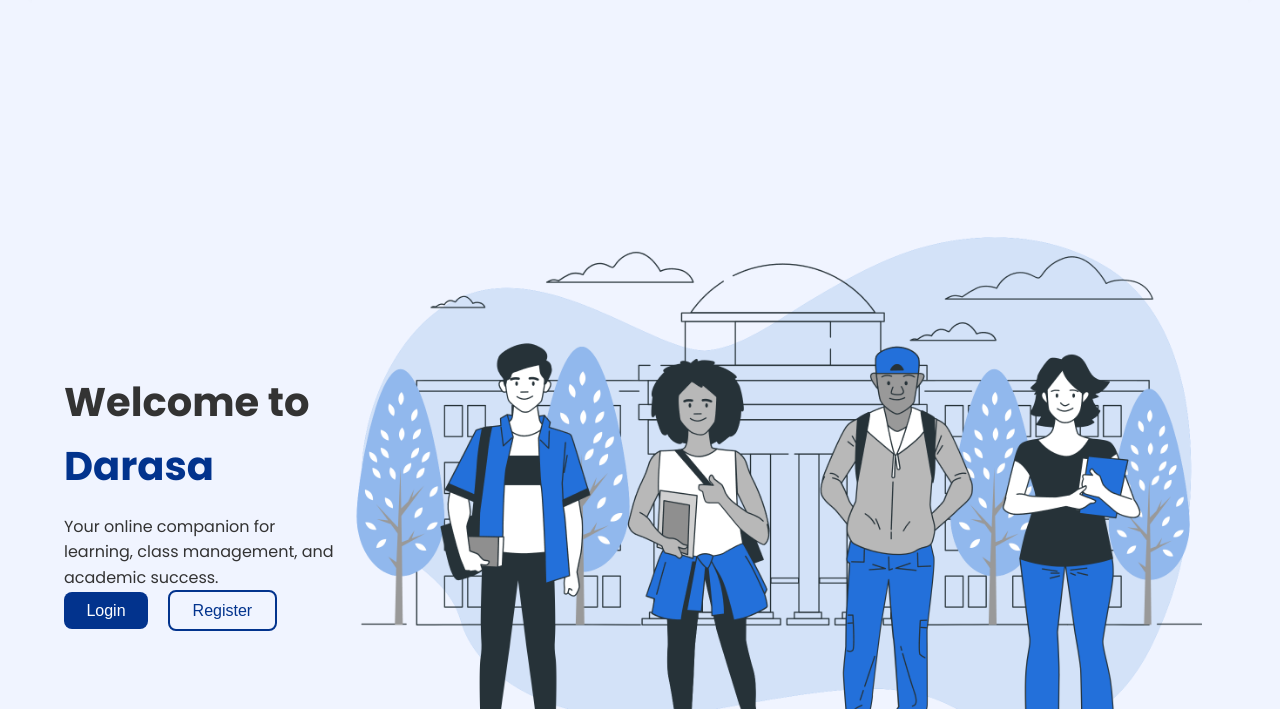
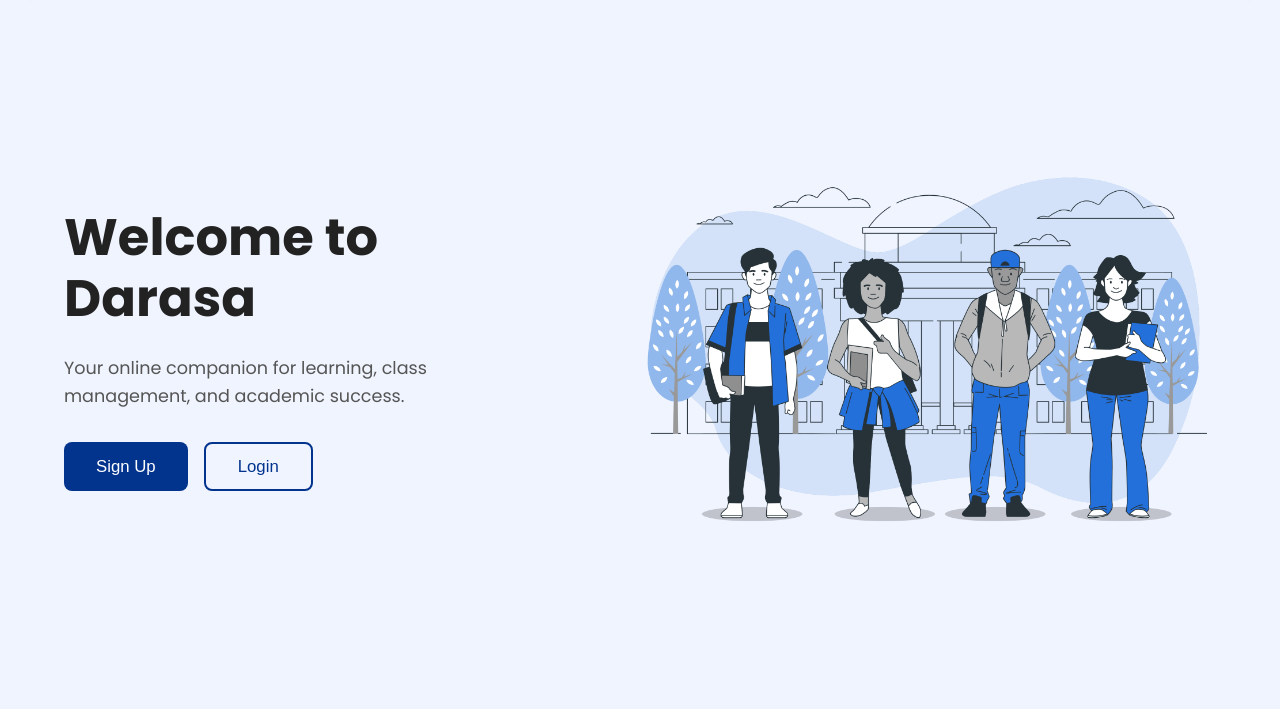
Before and after one commit to JeremiahSents/darasa-strath-final, a plain HTML site: page index.html in a window 1280 px wide. Shown: the part 91-800 px from the top of the page. Drawn offline with Linux system fonts and the light colour scheme.

Commit message:
improved page

```diff
--- a/global.css
+++ b/global.css
@@ -93,26 +93,81 @@ nav {
   justify-content: space-between;
   align-items: center;
   padding: 4rem 2rem;
-  background-color: #f0f4ff;
+  background-color: var(--landing-page-background-color);
+  position: relative;
+  overflow: hidden;
 }
 
 .hero-text {
-  max-width: 50%;
+  max-width: 45%;
+  z-index: 2;
 }
 
 .hero-text h1 {
-  font-size: 2.5rem;
-  margin-bottom: 1rem;
+  font-size: 3.2rem;
+  font-weight: 700;
+  line-height: 1.2;
+  margin-bottom: 1.5rem;
+  color: #222;
 }
 
 .hero-text .span-text {
   color: var(--cta-background-color);
 }
 
+.hero-text p {
+  font-size: 1.1rem;
+  color: #555;
+  margin-bottom: 2rem;
+  max-width: 90%;
+}
+
+.hero-buttons {
+  display: flex;
+  gap: 1rem;
+  margin-top: 2rem;
+}
+
+.hero-buttons .cta-button {
+  padding: 0.8rem 2rem;
+  font-weight: 500;
+  font-size: 1.05rem;
+}
+
+.hero-buttons .secondary-button {
+  padding: 0.8rem 2rem;
+  font-weight: 500;
+  font-size: 1.05rem;
+  margin-left: 0;
+}
+
+.hero-image {
+  position: relative;
+  width: 50%;
+  z-index: 2;
+  display: flex;
+  justify-content: center;
+  align-items: center;
+}
+
 .hero-image img {
   max-width: 100%;
   height: auto;
+  border-radius: 20px;
+  object-fit: contain;
 }
+
+.icon-text {
+  display: flex;
+  flex-direction: column;
+  line-height: 1.2;
+}
+
+.icon-text strong {
+  font-size: 0.9rem;
+  color: #333;
+}
+
 #features {
   padding: 60px 20px;
   text-align: center;
@@ -217,3 +272,16 @@ footer .social-links li a {
 footer .social-links li a:hover {
   color: var(--landing-page-text-color-hover);
 }
+
+
+@media (max-width: 900px) {
+  .features-grid {
+    grid-template-columns: repeat(2, 1fr);
+  }
+}
+
+@media (max-width: 600px) {
+  .features-grid {
+    grid-template-columns: 1fr;
+  }
+}
--- a/index.html
+++ b/index.html
@@ -32,18 +32,19 @@
         <!-- Hero Section -->
         <section id="hero">
             <div class="hero-text">
-                <h1>Welcome to <span class="span-text">Darasa</span></h1>
-                <p>
-                    Your online companion for learning, class management, and academic
-                    success.
-                </p>
+                <h1>Welcome to<br> <span>Darasa</span><br></h1>
+                <p> Your online companion for learning, class management, and academic
+                    success.</p>
                 <div class="hero-buttons">
-                    <button class="cta-button">Login</button>
-                    <button class="secondary-button">Register</button>
+                    <button class="cta-button">Sign Up</button>
+                    <button class="secondary-button">
+                        Login
+                    </button>
                 </div>
             </div>
+
             <div class="hero-image">
-                <img src="/assets/images/hero.png" alt="Hero illustration" />
+                <img src="/assets/images/hero.png" alt="Student illustration" />
             </div>
         </section>
 
```
